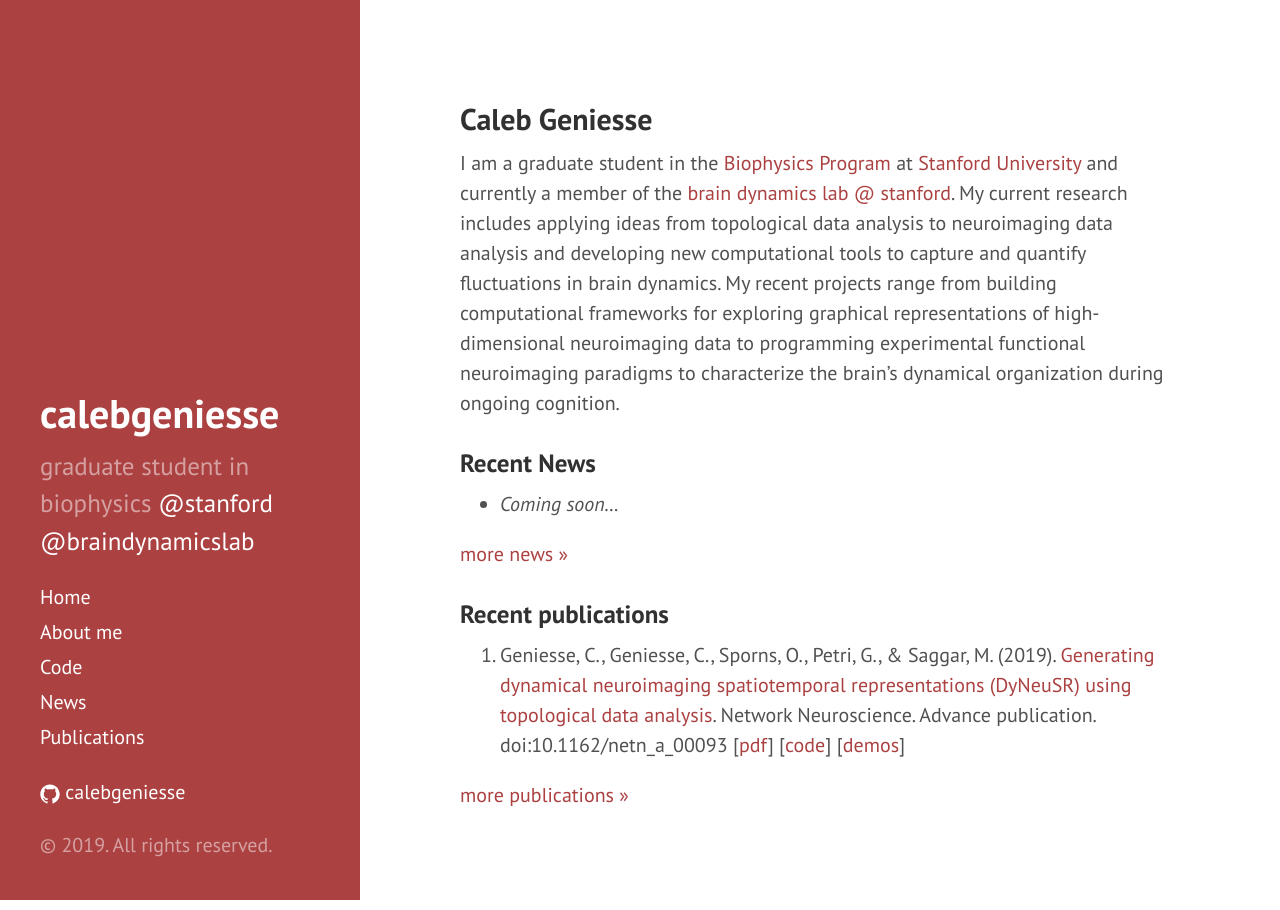
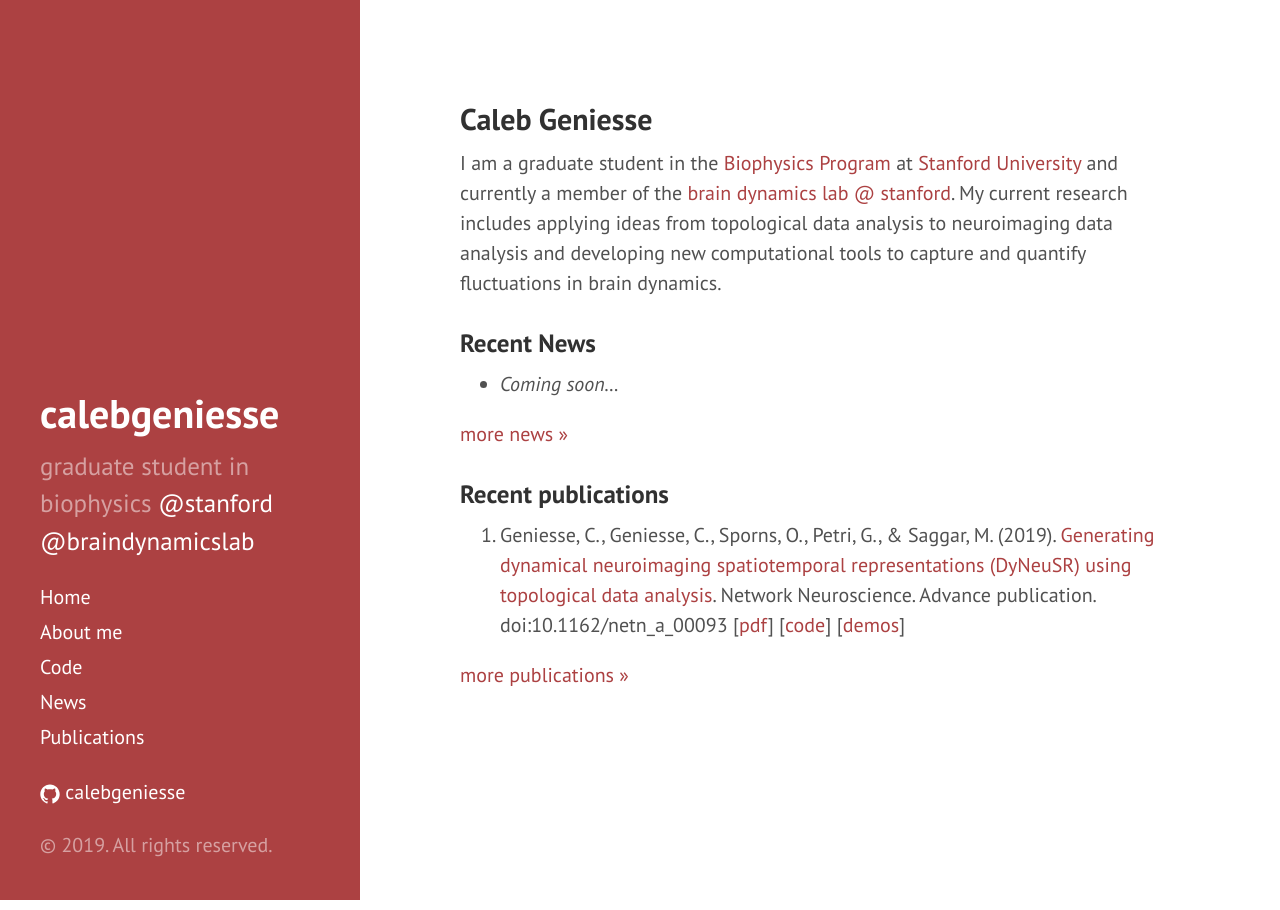
Before and after one commit to calebgeniesse/calebgeniesse.github.io, a Jekyll site: the page built from index.md, in a window 1280 px wide. Built offline with Jekyll 4.4.1, drawn with Linux system fonts in a browser that asks for light colours; Markdown is read by kramdown in place of the engine named in the settings; the list of posts is cut into pages by our own code.

Commit message:
change page html

```diff
--- a/index.md
+++ b/index.md
@@ -5,7 +5,7 @@ title: Home
 
 ## Caleb Geniesse
 
-I am a graduate student in the [Biophysics Program](http://med.stanford.edu/biophysics.html) at [Stanford University](https://www.stanford.edu/) and currently a member of the [brain dynamics lab @ stanford](http://web.stanford.edu/group/bdl/). My current research includes applying ideas from topological data analysis to neuroimaging data analysis and developing new computational tools to capture and quantify fluctuations in brain dynamics. My recent projects range from building computational frameworks for exploring graphical representations of high-dimensional neuroimaging data to programming experimental functional neuroimaging paradigms to characterize the brain’s dynamical organization during ongoing cognition.
+I am a graduate student in the [Biophysics Program](http://med.stanford.edu/biophysics.html) at [Stanford University](https://www.stanford.edu/) and currently a member of the [brain dynamics lab @ stanford](http://web.stanford.edu/group/bdl/). My current research includes applying ideas from topological data analysis to neuroimaging data analysis and developing new computational tools to capture and quantify fluctuations in brain dynamics.
 
 
 
```
